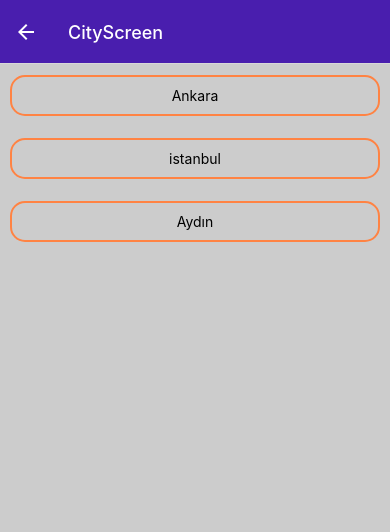
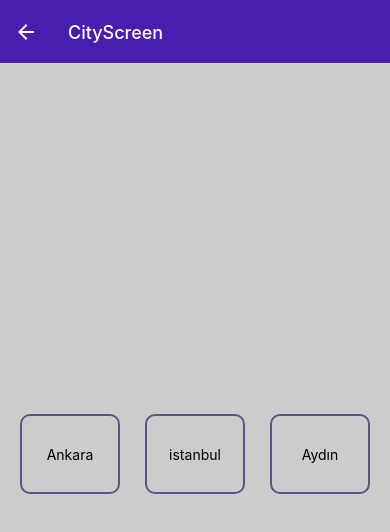
Before and after one commit to ErennBasar/ReactNative-MobileApp, a React Native app: screen /CityScreen in a window 390 px wide. Shown: the top 532 px of the page. Built offline with nearby package versions, Linux system fonts and the light colour scheme.

Commit message:
customized

```diff
--- a/src/screens/CityScreen.js
+++ b/src/screens/CityScreen.js
@@ -30,23 +30,24 @@ export default CityScreen
 
 const styles = StyleSheet.create({
   container:{
+    flexDirection: 'row',
+    flexWrap: 'wrap',
+    justifyContent: 'space-between',
+    backgroundColor: '#ccc',
+    padding: 20,
     flex: 1,
-    backgroundColor:'#ccc',
-
-  },
-  buttonText:{
-    borderWidth:2,
-    borderColor:'#FF8343',
-    marginVertical:10,
-    padding:10,
-    borderRadius:15,
-    marginHorizontal:10,
-    justifyContent:'center',
-    alignItems:'center',
-    textAlign: 'center'
+    alignItems: 'center',
   },
   button:{
     backgroundColor: '#FF8343',
-    marginVertical: 1,
+    marginVertical: 5,
+    borderWidth:2,
+    borderColor:'#624E88',
+    padding: 10,
+    borderRadius:10,
+    justifyContent:'center',
+    alignItems:'center',
+    height:80,
+    width:100,
   },
 })
```
